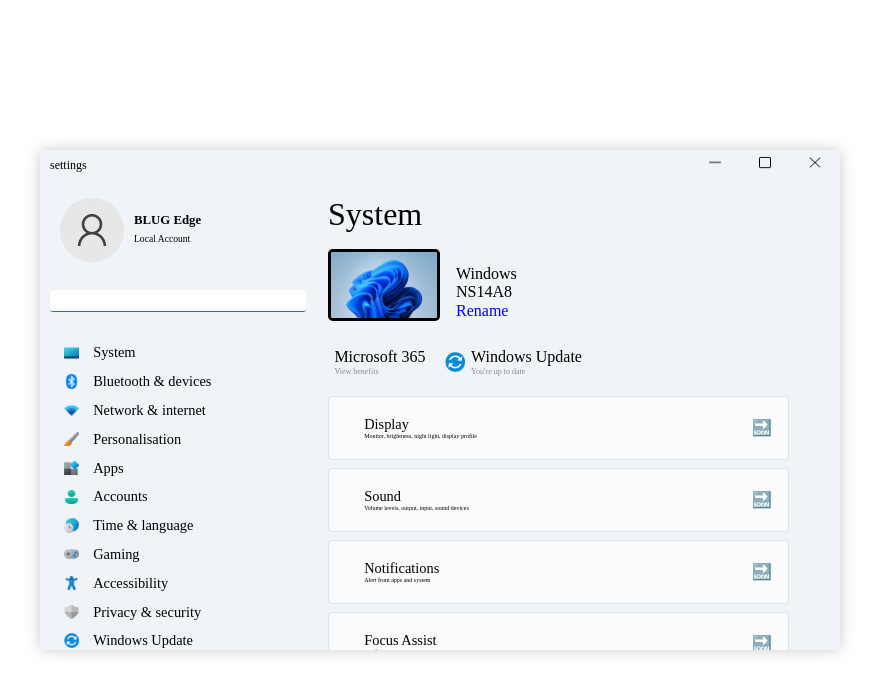
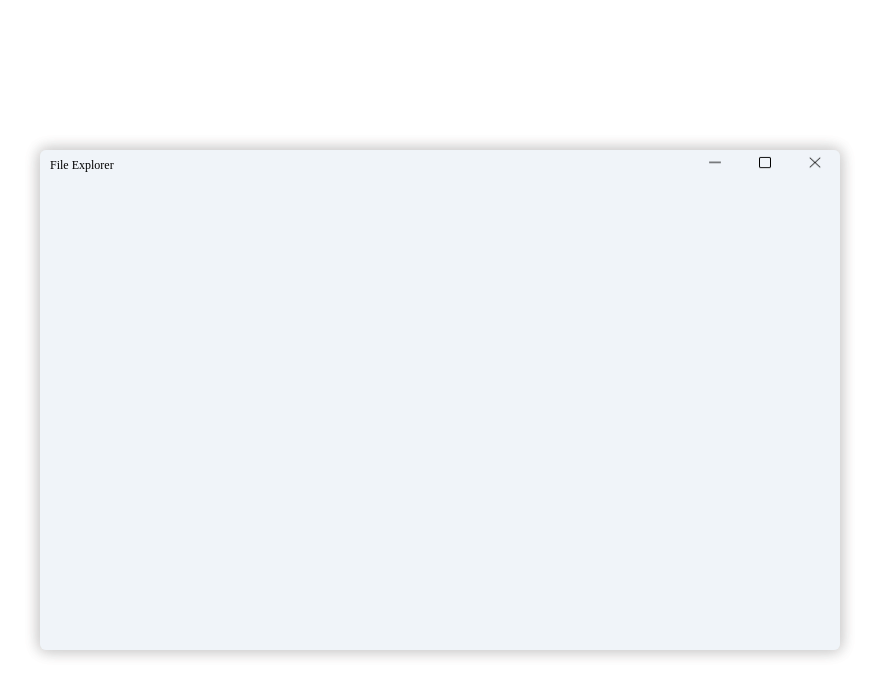
Before and after one commit to lct01lct/Win11-in-Vue, a Vue app: page /home in a window 1280 px wide. Shown: the top 696 px of the page, without its empty margins (280-1159 px from the left). Built offline with nearby package versions, Linux system fonts and the light colour scheme.

Commit message:
feat:folder

```diff
--- a/src/assets/style/normalize.scss
+++ b/src/assets/style/normalize.scss
@@ -349,3 +349,21 @@
 [hidden] {
   display: none;
 }
+
+.FullBox{
+  position: absolute;
+  display: flex;
+  flex-direction: column;
+  width: 100vw;
+  height: 100vh;
+  transition: 0.2s ease-out;
+  background-color: #f0f4f9;
+  border-radius: 6px;
+  box-shadow: 0 0 15px rgb(205, 204, 204);
+  user-select: none;
+  font-family: 'Cascadia Code';
+
+  // 限制缩放的大小
+  min-width: 700px;
+  min-height: 400px;
+}
--- /dev/null
+++ b/src/component/Folder/index.vue
@@ -0,0 +1,26 @@
+<template>
+  <div class="Folder FullBox" v-if="isShow">
+    <ToolBarVue @update:modelValue="changeIsShow">File Explorer</ToolBarVue>
+  </div>
+</template>
+<script setup>
+  import ToolBarVue from '../ToolBar/index.vue';
+
+  const isShow = ref(true);
+
+  const changeIsShow = ({ type } = item) => {
+    if (type === 'mini') {
+      isShow.value = false;
+      setTimeout(() => {
+        isShow.value = true;
+      }, 3000);
+    } else {
+      isShow.value = false;
+    }
+  };
+</script>
+
+<style lang="scss" scoped>
+//   .FullBox {
+//   }
+</style>
--- a/src/component/ToolBar/index.vue
+++ b/src/component/ToolBar/index.vue
@@ -68,6 +68,7 @@
       // 最小化
       const mini = () => {
         context.emit('update:modelValue', { type: 'mini' });
+        console.log(parent);
       };
 
       // 关闭
--- a/src/component/setting/index.vue
+++ b/src/component/setting/index.vue
@@ -1,5 +1,5 @@
 <template>
-  <div class="settingFullBox" v-show="IsShow" ref="SettingRef">
+  <div class="setting FullBox" v-show="IsShow" ref="SettingRef">
     <ToolBarVue :modelValue="IsShow" @update:modelValue="updataFromToolBar">settings</ToolBarVue>
     <main>
       <div class="nav">
@@ -102,7 +102,7 @@
 </script>
 
 <style lang="scss" scoped>
-  .settingFullBox {
+  .FullBox {
     position: absolute;
     display: flex;
     flex-direction: column;
--- a/src/view/Home/index.vue
+++ b/src/view/Home/index.vue
@@ -1,11 +1,13 @@
 <template>
   <div>
     <settingsVue></settingsVue>
+    <Folder></Folder>
   </div>
 </template>
 
 <script setup>
   import settingsVue from '../../component/setting/index.vue';
+  import Folder from '@/component/Folder/index.vue'
 </script>
 
 <style>
```
